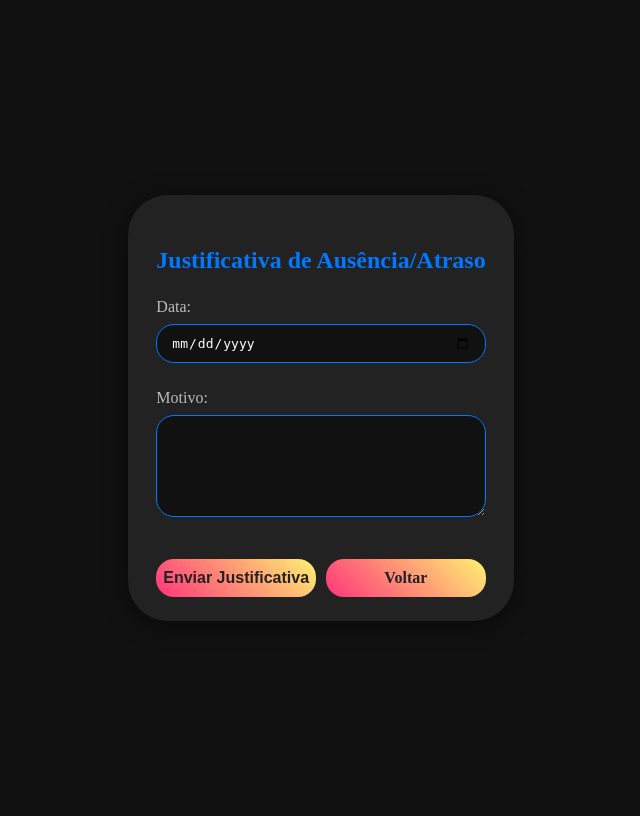
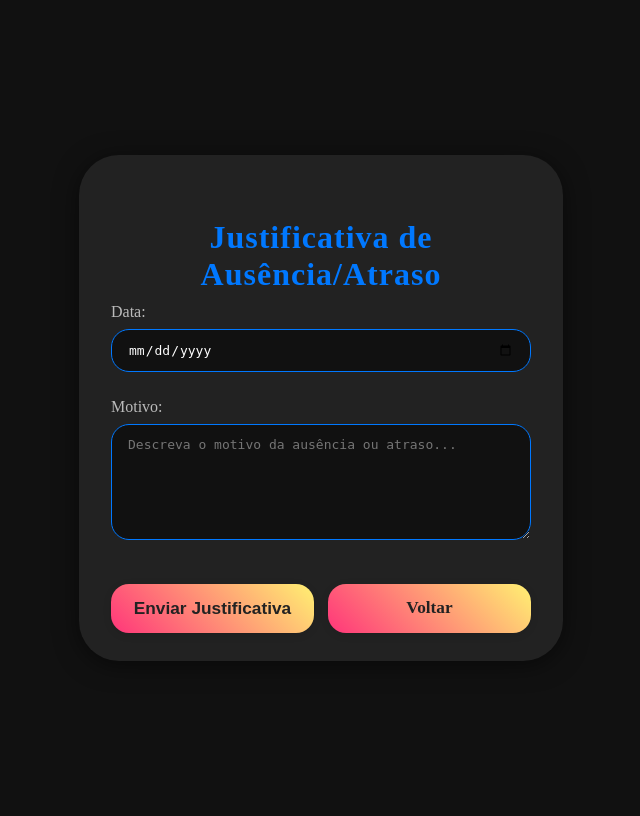
Before and after one commit to GianKretzl/point_system, a Flask app: template templates/employee_justification.html in a window 1280 px wide. Shown: the whole page, without its empty margins (319-959 px from the left). Run offline with Flask 3, Linux system fonts and the light colour scheme; the template is opened without the code that fills it, so the values that code supplies are empty.

Commit message:
fix justification

```diff
--- a/static/css/employee_justification.css
+++ b/static/css/employee_justification.css
@@ -22,12 +22,12 @@ body {
 }
 
 .main {
-    max-width: 400px;
-    margin: 40px auto;
+    max-width: 420px;
+    margin: 48px auto;
     background: var(--box-bg);
     border-radius: var(--border-radius);
     box-shadow: var(--box-shadow);
-    padding: 32px 28px 24px 28px;
+    padding: 38px 32px 28px 32px;
     display: flex;
     flex-direction: column;
     align-items: center;
@@ -35,10 +35,11 @@ body {
 
 .main h2 {
     color: var(--primary);
-    font-size: 1.5em;
-    margin-bottom: 24px;
+    font-size: 2em;
+    margin-bottom: 10px;
     text-align: center;
-    font-weight: 600;
+    font-weight: 700;
+    letter-spacing: 1px;
 }
 
 .justification-form {
@@ -53,6 +54,13 @@ body {
     flex-direction: column;
     gap: 6px;
     margin-bottom: 8px;
+    transition: box-shadow 0.2s;
+    box-shadow: none !important;
+}
+
+.inputBx.input-focus {
+    box-shadow: none !important;
+    border-radius: 18px;
 }
 
 .inputBx label {
@@ -68,27 +76,30 @@ body {
     color: var(--text);
     border: 1.5px solid var(--primary);
     border-radius: 18px;
-    padding: 10px 14px;
+    padding: 12px 16px;
     font-size: 1em;
     outline: none;
-    transition: border 0.2s;
+    transition: border 0.2s, box-shadow 0.2s;
 }
 
 .inputBx input[type="date"]:focus,
 .inputBx textarea:focus {
     border: 1.5px solid var(--accent);
+    box-shadow: none !important;
+    outline: none !important;
 }
 
 .inputBx textarea {
-    min-height: 80px;
+    min-height: 90px;
     resize: vertical;
 }
 
 .button-row {
     display: flex;
     justify-content: space-between;
-    gap: 10px;
-    margin-top: 16px;
+    gap: 14px;
+    margin-top: 18px;
+    width: 100%;
 }
 
 .button-row button,
@@ -98,13 +109,23 @@ body {
     color: #222;
     border: none;
     border-radius: 18px;
-    padding: 10px 0;
-    font-size: 1em;
-    font-weight: 600;
+    padding: 14px 0;
+    font-size: 1.08em;
+    font-weight: 700;
     cursor: pointer;
     text-align: center;
     text-decoration: none;
-    transition: background 0.2s, color 0.2s;
+    box-shadow: 0 2px 8px rgba(0,0,0,0.10);
+    transition: background 0.18s, color 0.18s, transform 0.08s;
+    outline: none;
+    margin-bottom: 0;
+}
+
+.button-row button:active,
+.button-row a:active {
+    transform: scale(0.97);
+    background: var(--accent);
+    color: #fff;
 }
 
 .button-row button:hover,
@@ -114,18 +135,19 @@ body {
 }
 
 .messages {
-    margin-top: 18px;
+    margin-top: 22px;
     list-style: none;
     padding: 0;
     width: 100%;
 }
 
 .messages li {
-    padding: 10px;
+    padding: 12px;
     border-radius: 10px;
     margin-bottom: 8px;
     font-weight: 500;
     text-align: center;
+    font-size: 1em;
 }
 
 .messages li.success {
@@ -137,3 +159,15 @@ body {
     background: #ff357a;
     color: #fff;
 }
+
+@media (max-width: 500px) {
+    .main {
+        padding: 18px 6px 12px 6px;
+        max-width: 98vw;
+    }
+    .button-row button,
+    .button-row a {
+        font-size: 0.98em;
+        padding: 10px 0;
+    }
+}
--- a/templates/employee_justification.html
+++ b/templates/employee_justification.html
@@ -15,7 +15,7 @@
             </div>
             <div class="inputBx">
                 <label for="reason">Motivo:</label>
-                <textarea name="reason" required></textarea>
+                <textarea name="reason" required placeholder="Descreva o motivo da ausência ou atraso..."></textarea>
             </div>
             <div class="button-row">
                 <button type="submit">Enviar Justificativa</button>
@@ -36,5 +36,16 @@
           {% endif %}
         {% endwith %}
     </div>
+    <script>
+        // Animação de foco nos campos
+        document.querySelectorAll('.inputBx input, .inputBx textarea').forEach(el => {
+            el.addEventListener('focus', function() {
+                this.parentElement.classList.add('input-focus');
+            });
+            el.addEventListener('blur', function() {
+                this.parentElement.classList.remove('input-focus');
+            });
+        });
+    </script>
 </body>
 </html>
```
